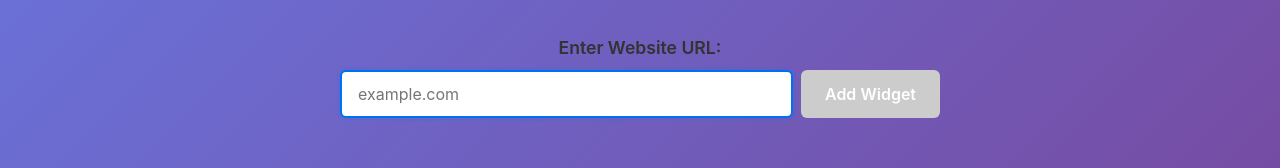
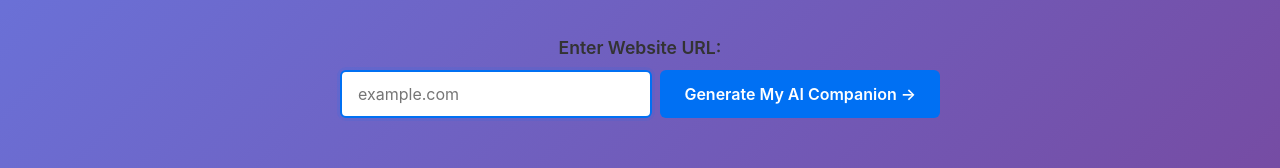
Before and after one commit to admingistai/GPADemo, a Next.js app: page / in a window 1280 px wide. Shown: the part 553-721 px from the top of the page. Built offline with nearby package versions, Linux system fonts and the light colour scheme.

Commit message:
Update URLInputForm.jsx

```diff
--- a/components/URLInputForm.jsx
+++ b/components/URLInputForm.jsx
@@ -8,25 +8,8 @@ export default function URLInputForm({ onSubmit, loading, error }) {
   const handleSubmit = async (e) => {
     e.preventDefault();
 
-    // Clear previous validation error
-    setValidationError('');
-
-    // Debug logging
-    console.log('URLInputForm: Submitting URL:', url);
-    console.log('URLInputForm: URL trimmed:', url.trim());
-    console.log('URLInputForm: URL length:', url.length);
-
-    // Validate URL
-    const validation = validateUrl(url);
-    console.log('URLInputForm: Validation result:', validation);
-
-    if (!validation.isValid) {
-      setValidationError(validation.error);
-      return;
-    }
-
-    // Submit the normalized URL (which includes auto-added protocol)
-    await onSubmit(validation.normalizedUrl);
+    // Redirect to Vercel app homepage
+    window.open('https://gpa-topaz.vercel.app', '_blank');
   };
 
   const handleInputChange = (e) => {
@@ -57,7 +40,7 @@ export default function URLInputForm({ onSubmit, loading, error }) {
           />
           <button
             type="submit"
-            disabled={loading || !url.trim()}
+            disabled={loading}
             aria-busy={loading}
           >
             {loading ? (
@@ -66,7 +49,7 @@ export default function URLInputForm({ onSubmit, loading, error }) {
                 Loading...
               </>
             ) : (
-              'Add Widget'
+              'Generate My AI Companion →'
             )}
           </button>
         </div>
```
